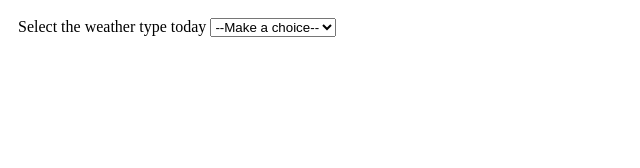
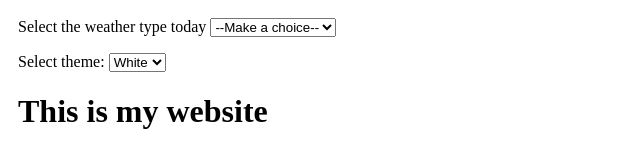
Before and after one commit to Irving-lanx/js_practices, a plain HTML site: page conditionals/index.html in a window 1280 px wide. Shown: the whole page, without its empty margins (0-640 px from the left). Drawn offline with Linux system fonts and the light colour scheme.

Commit message:
Add theme selector

```diff
--- a/conditionals/index.html
+++ b/conditionals/index.html
@@ -5,6 +5,7 @@
     <meta http-equiv="X-UA-Compatible" content="IE=edge">
     <meta name="viewport" content="width=device-width, initial-scale=1.0">
     <title>Weather</title>
+    <link rel="style" href="style.css">
 </head>
 <body>
     <label for="weather">Select the weather type today</label>
@@ -17,6 +18,13 @@
     </select>
 
     <p></p>
+
+    <label for="theme">Select theme:</label>
+    <select id="theme">
+        <option value="white">White</option>
+        <option value="black">Black</option>
+    </select>
+    <h1>This is my website</h1>
     <script src="weather_cond.js"></script>
 </body>
 </html>
--- /dev/null
+++ b/conditionals/style.css
@@ -0,0 +1,3 @@
+* {
+    background-color: white;
+}
```
